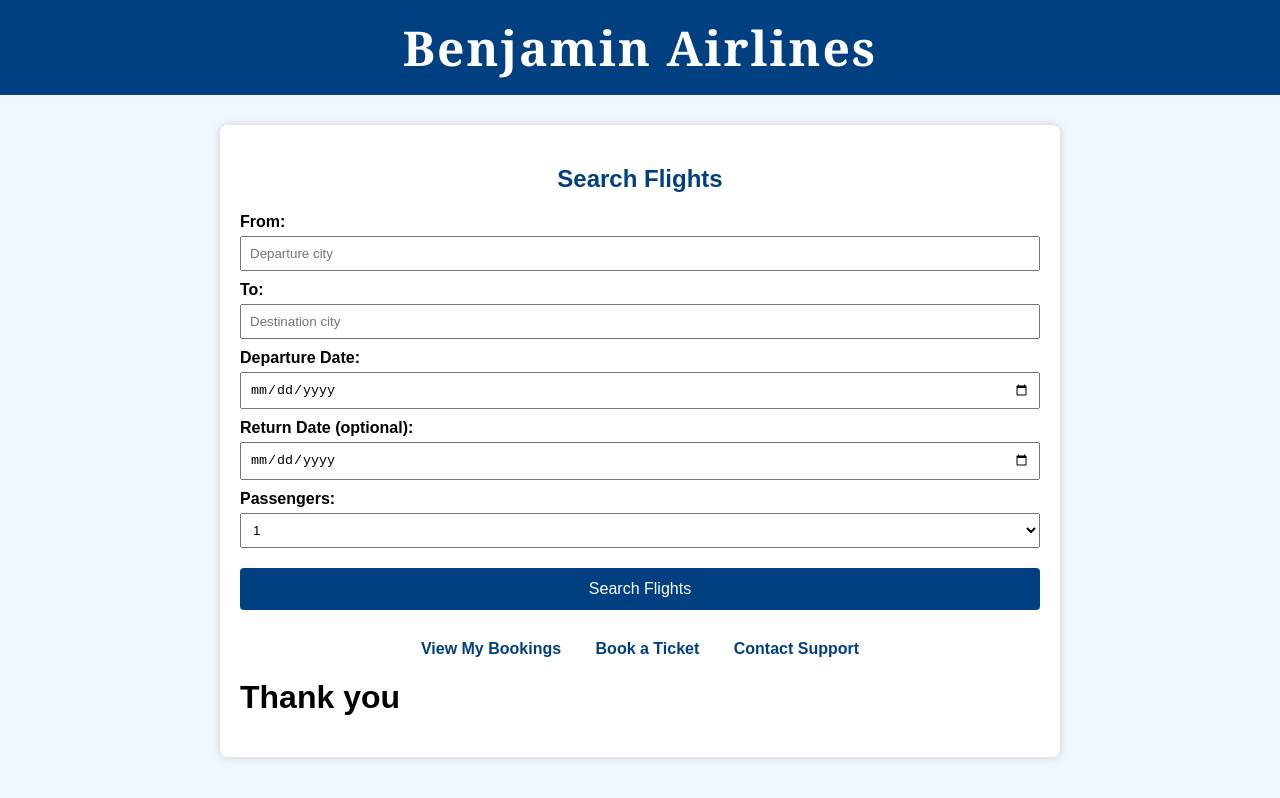
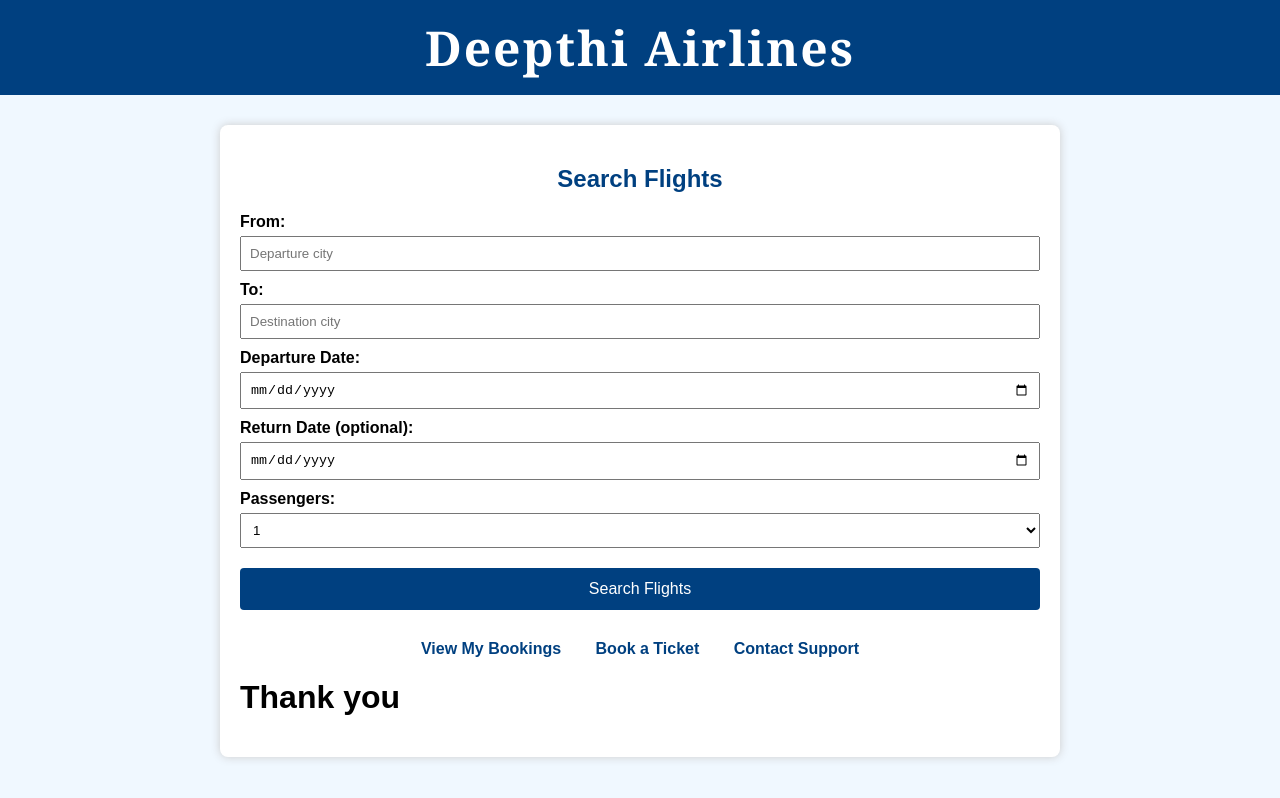
Before and after one commit to benjaminDaniel-tech/Benjamin_Airlines, a plain HTML site: page index.html in a window 1280 px wide. Drawn offline with Linux system fonts and the light colour scheme.

Commit message:
Update index.html

```diff
--- a/index.html
+++ b/index.html
@@ -81,7 +81,7 @@
 </head>
 <body>
   <header>
-    <h1>Benjamin Airlines</h1>
+    <h1>Deepthi Airlines</h1>
   </header>
   <main>
     <h2>Search Flights</h2>
@@ -116,6 +116,7 @@
       <a href="/contact.html">Contact Support</a>
     </nav>
     <h1>Thank you</h1>
+
   </main>
 </body>
 </html>
```
